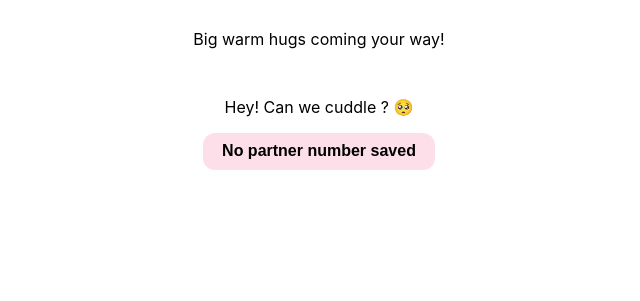
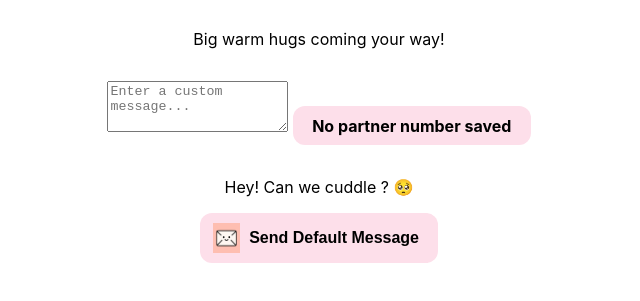
Before and after one commit to kng-04/attention-app, an Electron app: page docs/hug.html in a window 800 px wide. Shown: the part 117-418 px from the top of the page, without its empty margins (81-721 px from the left). Drawn offline with Linux system fonts and the light colour scheme.

Commit message:
added a custom text box for custom messages

```diff
--- a/docs/hug-render.js
+++ b/docs/hug-render.js
@@ -1,17 +1,26 @@
 document.addEventListener('DOMContentLoaded', () => {
   const partner = JSON.parse(localStorage.getItem('partnerDetails'));
+  const smsBtn = document.getElementById('smsBtn');
   const defaultBtn = document.getElementById('defaultBtn');
+  const customMsg = document.getElementById('customMsg');
 
   if (partner && partner.phone) {
     const phone = encodeURIComponent(partner.phone);
-    const message = encodeURIComponent("Hey! Can we cuddle ? 🥺");
+
+    smsBtn.addEventListener('click', () => {
+      const message = encodeURIComponent(customMsg.value.trim() || "Hey! Can we cuddle ? 🥺");
+      smsBtn.href = `sms:${phone}?&body=${message}`;
+    });
 
     defaultBtn.addEventListener('click', () => {
+      const message = encodeURIComponent("Hey! Can we cuddle ? 🥺");
       window.location.href = `sms:${phone}?&body=${message}`;
     });
 
   } else {
-    defaultBtn.textContent = "No partner number saved";
+    smsBtn.href = "#";
+    smsBtn.textContent = "No partner number saved";
+    smsBtn.classList.add("disabled");
     defaultBtn.disabled = true;
   }
 });
--- a/docs/hug.html
+++ b/docs/hug.html
@@ -29,6 +29,15 @@
 
   <p>Big warm hugs coming your way!</p>
 
+    <!-- Text input row -->
+  <div class="text-row">
+    <textarea id="customMsg" rows="3" placeholder="Enter a custom message..."></textarea>
+    <a id="smsBtn" class="menu-btn" href="#">
+      <img src="./assets/text.png" alt="Text icon" class="menu-icon" />
+      <span>Send Text</span>
+    </a>
+  </div>
+
   <!-- Default message with send button -->
   <div class="default-row">
     <p class="default-msg">Hey! Can we cuddle ? 🥺</p>
```
